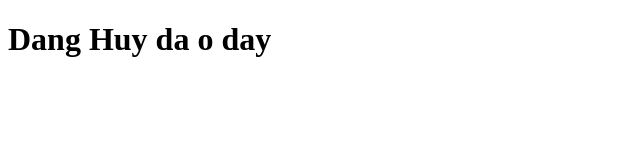
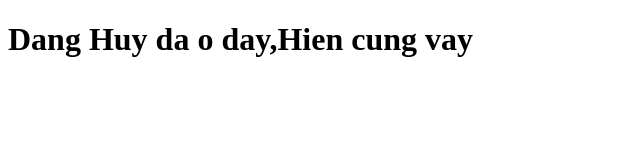
Before and after one commit to maidanghuy/TEST_GIT, a plain HTML site: page index.html in a window 1280 px wide. Shown: the whole page, without its empty margins (0-640 px from the left). Drawn offline with Linux system fonts and the light colour scheme.

Commit message:
hien commit file html

```diff
--- a/index.html
+++ b/index.html
@@ -8,7 +8,9 @@
 </head>
 
 <body>
-    <h1>Dang Huy da o day</h1>
+    <h1>Dang Huy da o day,Hien cung vay</h1>
+
+
 </body>
 
 </html>
```
